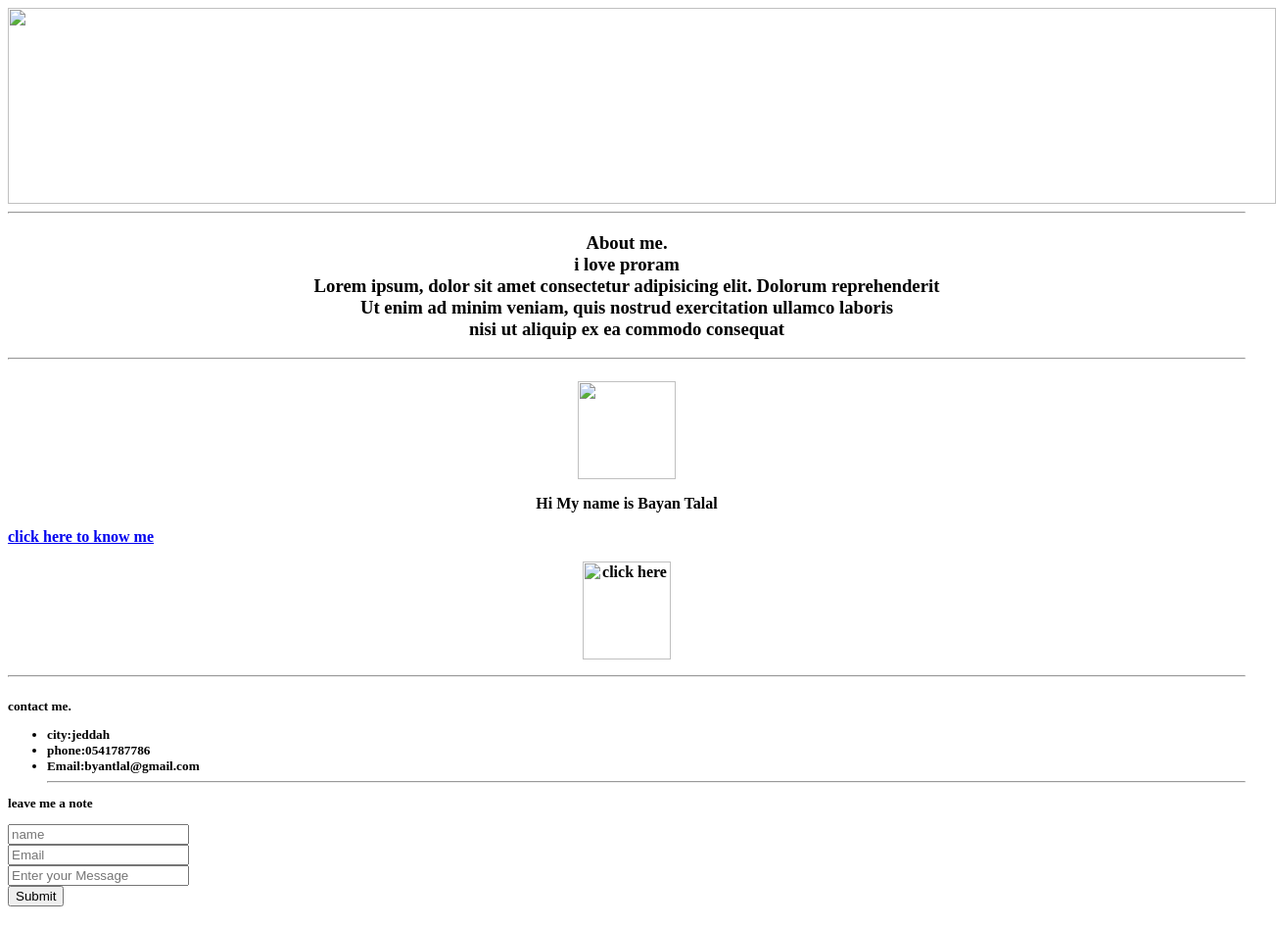
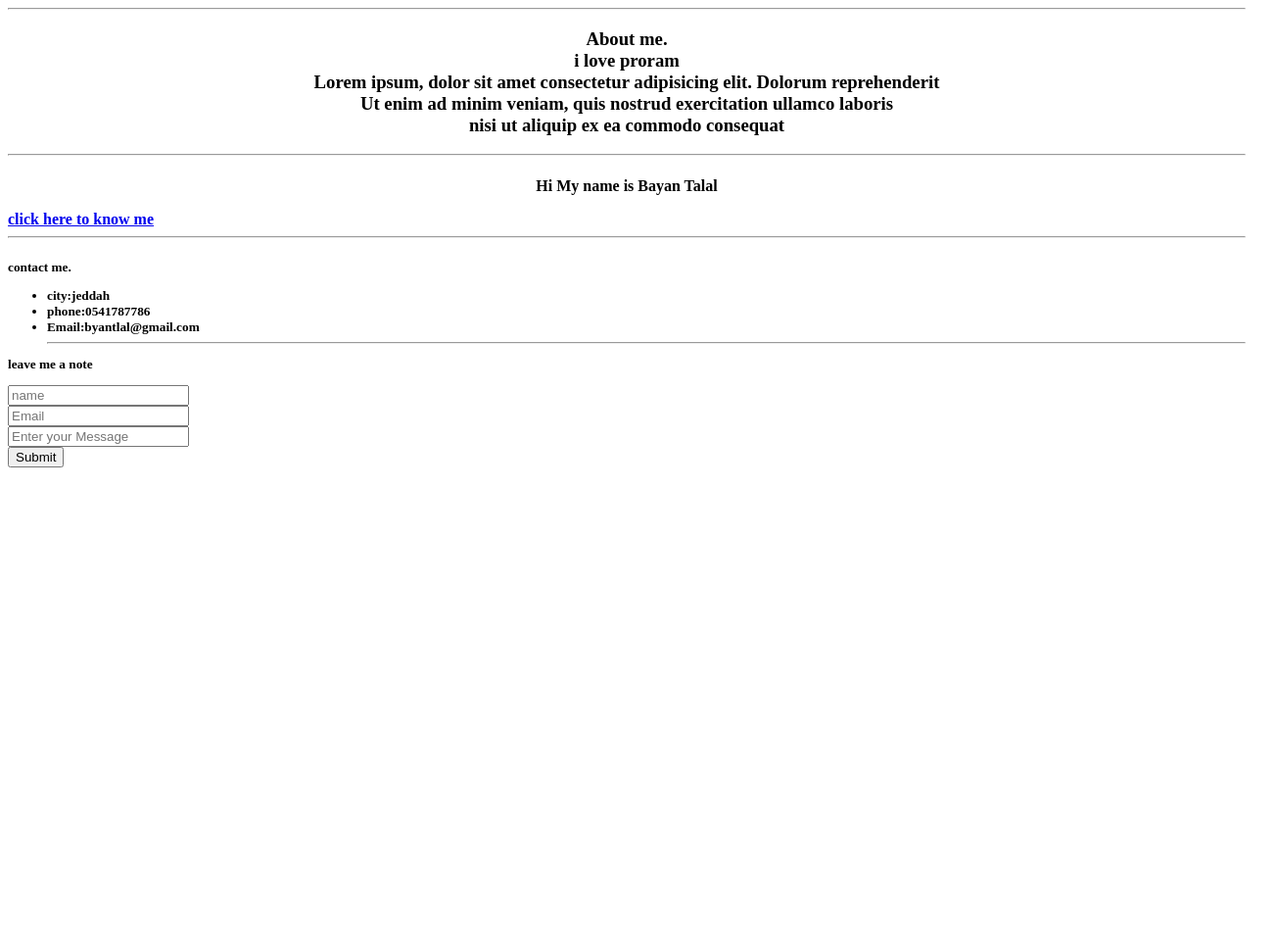
Before and after one commit to Bayantalal1/Bayanwebsite.github.io, a plain HTML site: page index.html in a window 1280 px wide. Shown: the whole page at 98% size, 1303 px wide, since content can reach past the window. After the commit the page ends 800 px from the top, so only its background shows below. Drawn offline with Linux system fonts and the light colour scheme.

Commit message:
Update index.html

```diff
--- a/index.html
+++ b/index.html
@@ -3,8 +3,6 @@
     <meta charset="UTF-8">
     <meta name="viewport" content="width=device-width, initial-scale=1.0">
     <title>Myprofile</title>
-    <img width="1295" height="200"
-title="my logo" src="img/image.3.jpeg" alt="">
 <hr>
 </head>
 <body>
@@ -20,10 +18,10 @@ title="my logo" src="img/image.3.jpeg" alt="">
     </p></h3>
     <hr>
     <h4>
-        <p align="center"> <img width="100" height="100" src="img/image.4.jpg" style="a">
+
            <p align="center"> Hi My name is Bayan Talal</p>
            <a align="center" href="https://www.linkedin.com/in/bayan-haidar-b64811261/">click here to know me </a>
-           <p align="center"><img width="90" height="100" title="click here" src="img/image.5.jpeg" >
+
 
 
            <b></b><hr>
```
